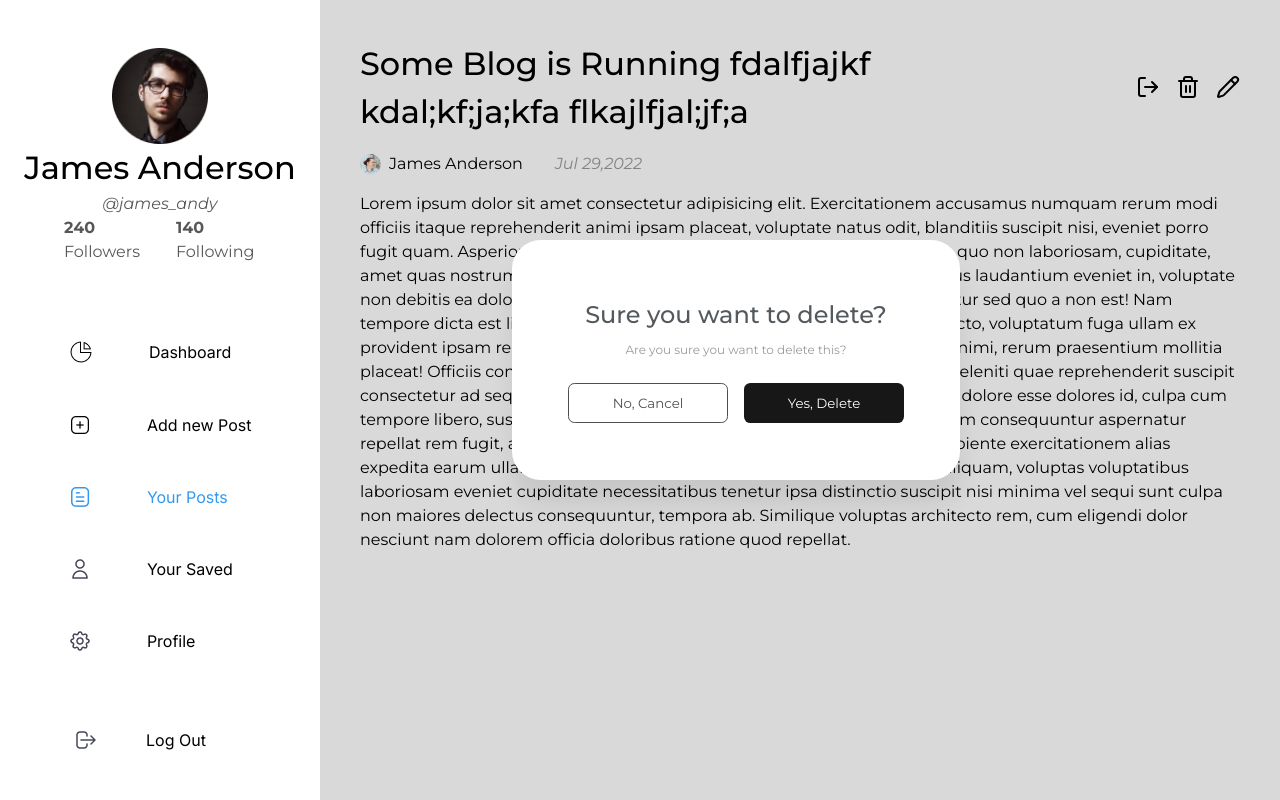
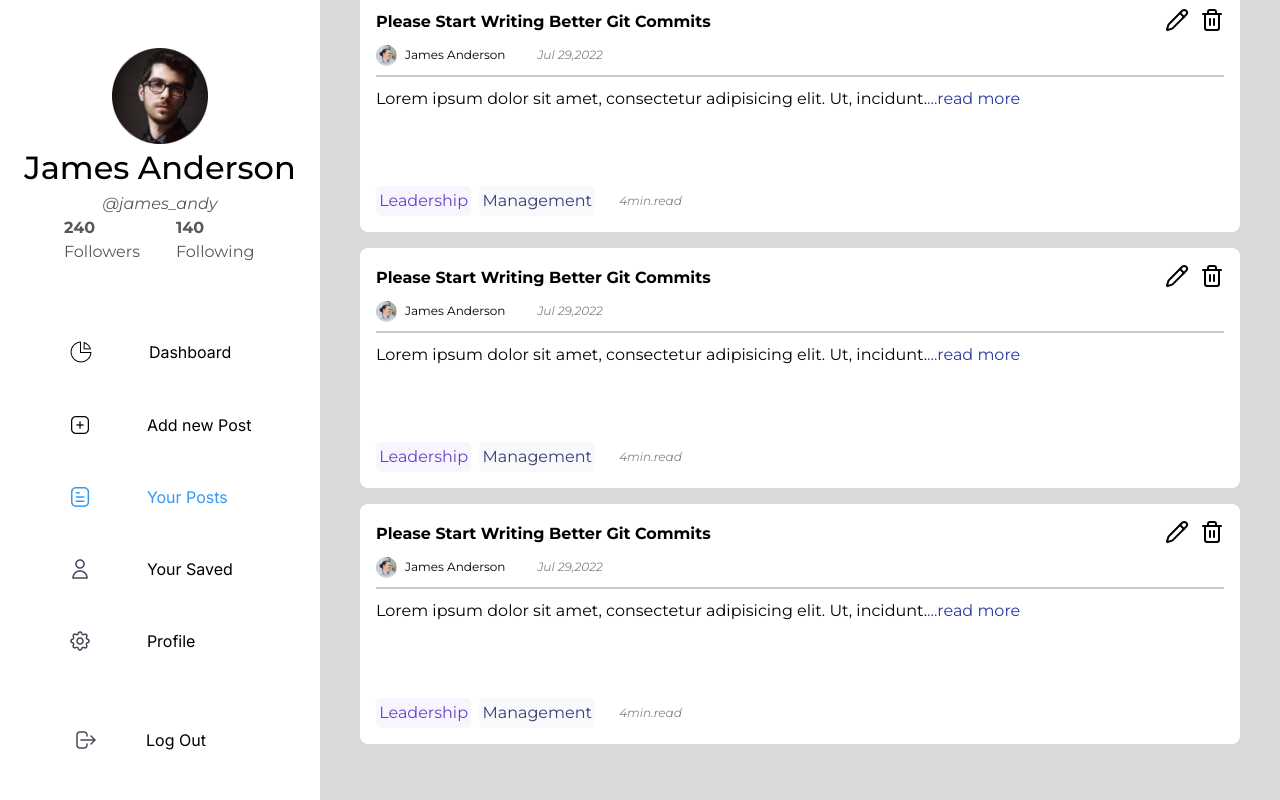
Before and after one commit to Tanish-Mishra/dhondhi-assignment-frontend, a React (Vite) app: page / in a window 1280 px wide. Built offline with nearby package versions, Linux system fonts and the light colour scheme.

Commit message:
feat: scroll to end smooth behaviour added

```diff
--- a/src/components/Blogs/Blogs.jsx
+++ b/src/components/Blogs/Blogs.jsx
@@ -1,4 +1,4 @@
-import React,{useState} from 'react'
+import React,{useState,useRef,useEffect} from 'react'
 import styles from './Blogs.module.css'
 import BlogCard from '../BlogCard/BlogCard'
 import AddBlog from '../AddBlog/AddBlog'
@@ -13,13 +13,16 @@ const Blogs = () => {
  const [isPopupOpen,setIsPopupOpen] = useState(false)
  const [blogs,setBlogs] = useState([])
  const [readBlog,setReadBlog] = useState(false)
+ const messageEndRef = useRef(null)
+
+ useEffect(() => {
+    messageEndRef?.current?.scrollIntoView({ behavior: "smooth" });
+  }, [blogs])
+
   return (
 
-
-
-
     <>
-    {!readBlog ? <ReadBlog/> :
+    {readBlog ? <ReadBlog/> :
     <>
     <div className={styles.popup__container}>
     {  isPopupOpen &&   <AddBlog setIsPopupOpen={setIsPopupOpen}/>    }
@@ -36,6 +39,13 @@ const Blogs = () => {
         !blogs.length ?
       <div className={styles.blogs__container}>
          <BlogCard/>
+         <BlogCard/>
+         <BlogCard/>
+         <BlogCard/>
+         <BlogCard/>
+         <BlogCard/>
+         <BlogCard/>
+         <div ref={messageEndRef}></div>
       </div>
  : <div className={styles.popup__noblogs}>
    <div className={styles.popup__main_icon}>   <PencilRuler /></div>
--- a/src/components/Blogs/Blogs.module.css
+++ b/src/components/Blogs/Blogs.module.css
@@ -8,6 +8,8 @@
   display: flex;
   flex-direction: column;
   gap: var(--margin-small);
+  overflow: scroll;
+  scrollbar-width: none;
 }
 
 .blogs__header {
@@ -34,6 +36,11 @@
   scale: 1.04;
 }
 
+.blogs__container {
+    display: flex;
+    flex-direction: column;
+    gap: var(--margin-small);
+}
 .popup__container {
   position: fixed;
   top: 15%;
--- a/src/components/ReadBlog/ReadBlog.jsx
+++ b/src/components/ReadBlog/ReadBlog.jsx
@@ -1,4 +1,4 @@
-import React from "react";
+import React,{useState} from "react";
 import styles from "./ReadBlog.module.css";
 
 import MiniProfilePic from "/assets/images/mini_profile.png";
@@ -7,9 +7,12 @@ import { Pencil } from "lucide-react";
 import { LogOut } from "lucide-react";
 
 const ReadBlog = () => {
+    const [isPopupOpen,setIsPopupOpen] = useState(false)
   return (
     <div className={styles.blog}>
-        <ConfirmationPopup/>
+
+    {isPopupOpen && <ConfirmationPopup setIsPopupOpen={setIsPopupOpen} /> }
+
       <div className={styles.blog__header}>
         <h2>Some Blog is Running fdalfjajkfkdal;kf;ja;kfa flkajlfjal;jf;a</h2>
 
@@ -17,7 +20,9 @@ const ReadBlog = () => {
           <button>
             <LogOut />
           </button>
-          <button>
+          <button onClick={()=>{
+                setIsPopupOpen(true)
+          }}>
             <Trash2 />
           </button>
           <button>
@@ -56,25 +61,77 @@ const ReadBlog = () => {
         distinctio suscipit nisi minima vel sequi sunt culpa non maiores
         delectus consequuntur, tempora ab. Similique voluptas architecto rem,
         cum eligendi dolor nesciunt nam dolorem officia doloribus ratione quod
-        repellat.
+        repellat. Lorem ipsum dolor sit amet consectetur adipisicing elit. Ullam
+        reprehenderit, magni neque maxime voluptas velit hic debitis facere cum,
+        modi tempora nulla delectus itaque, laudantium dolor commodi ipsum
+        incidunt necessitatibus sapiente error pariatur eveniet nihil! Saepe,
+        distinctio quod voluptatem autem quo nulla animi repudiandae velit
+        ratione dolorem, sapiente natus? Voluptatem est pariatur, ad dicta ipsum
+        nobis asperiores perspiciatis! Quia, accusamus laboriosam. Quasi nostrum
+        voluptatibus molestiae, sint impedit necessitatibus tempore deleniti
+        soluta modi labore dolore officiis iure et consequuntur, obcaecati
+        libero odio quos illum ab explicabo magnam! Magnam pariatur est ipsam
+        cupiditate veniam quod repudiandae soluta ipsa numquam? Quia assumenda
+        exercitationem debitis, obcaecati in dolorem! Commodi provident dolorum
+        deserunt, blanditiis odio aliquam consequuntur doloremque temporibus
+        veniam dolores, aliquid ex ipsa molestias quis reprehenderit maiores
+        sint? Natus optio et aperiam tempore, numquam dolorem. Dolorum magnam
+        distinctio a. Quis voluptates quisquam reprehenderit saepe, nulla ipsam
+        minima dolores est, consequuntur velit atque ipsum reiciendis asperiores
+        laboriosam nisi molestiae! Alias, doloribus nulla repudiandae blanditiis
+        ex culpa, obcaecati praesentium ducimus accusantium modi quis saepe
+        velit officia deleniti consectetur explicabo quidem? Aliquam, suscipit
+        ducimus? In accusantium facilis quos deleniti debitis, veritatis sit
+        vitae enim corrupti sequi praesentium quasi dicta atque, porro aperiam
+        pariatur rem delectus. Atque, laborum saepe harum sint deleniti sequi
+        eaque, veniam omnis vel natus neque quod beatae fuga. Nemo, consequatur
+        fuga! Ad sequi dolore minus labore. Animi laborum recusandae, dolore
+        eligendi ea ducimus ipsa distinctio similique, saepe, soluta obcaecati
+        doloribus quidem tenetur aut ullam porro illo magni nesciunt a! Ad at
+        magni facilis nisi velit ducimus impedit maiores iusto pariatur,
+        voluptatem voluptatibus. Libero in animi laborum dolorum voluptates,
+        explicabo dolore rerum cupiditate sapiente inventore, pariatur
+        laudantium modi illo omnis deleniti? Consectetur minima ullam voluptatum
+        quibusdam ad deleniti tempore quos at facilis quod earum dignissimos, id
+        atque corporis, laboriosam repellendus non temporibus distinctio porro
+        blanditiis iure ipsum doloribus. Est reiciendis suscipit unde illum
+        inventore! Dignissimos voluptas veniam, quas iusto incidunt rerum alias
+        reiciendis, blanditiis delectus, modi consectetur cum! Odio repudiandae
+        mollitia quidem impedit, est nesciunt iste illum officia dolorem
+        doloribus dolore similique, nemo exercitationem ad omnis! Dolor
+        voluptatum tempore odio laborum quibusdam ipsum libero quis, eius
+        laudantium, officiis sint illum nesciunt. Mollitia voluptatum sapiente
+        reiciendis dolores et iure qui ad inventore explicabo voluptate
+        provident aut accusantium impedit nisi placeat, quibusdam illo
+        repellendus necessitatibus eius iusto! Eos nihil enim nesciunt a omnis,
+        repellat, perspiciatis sunt harum ipsam, ad corporis soluta saepe et
+        quod recusandae incidunt consectetur facere modi beatae! Eveniet ducimus
+        minima sunt reiciendis omnis dicta, aliquam eum explicabo! Similique sit
+        est, libero deserunt eum ea optio atque in ipsam quidem impedit iusto
+        fugit consequuntur laudantium ab, voluptatem eligendi, hic expedita eius
+        quo minima maiores! Laboriosam officia, quidem harum molestiae aut
+        praesentium animi accusantium mollitia, fuga debitis quasi. Ratione
+        excepturi voluptas quas, quis quisquam ex suscipit harum sed, aspernatur
+        est debitis nisi, ipsam neque tempora nesciunt. Ducimus numquam, iure
+        quisquam saepe quia distinctio. Totam fuga accusantium veniam. Error nam
+        consequatur, magni magnam sit fuga iure possimus culpa vero repellendus
+        accusantium perferendis eligendi dolor repudiandae excepturi asperiores?
       </p>
     </div>
   );
 };
 
-const ConfirmationPopup = () => {
-  return <div className={styles.confirmation_popup}>
-  <h2>Sure you want to delete?</h2>
-  <span>Are you sure you want to delete this?</span>
-  <div className={styles.confirmation_popup_btn_container}>
-   <button>
-    No, Cancel
-   </button>
-   <button>
-    Yes, Delete
-   </button>
-  </div>
-  </div>
+const ConfirmationPopup = ({setIsPopupOpen}) => {
+  return (
+    <div className={styles.confirmation_popup}>
+      <h2>Sure you want to delete?</h2>
+      <span>Are you sure you want to delete this?</span>
+      <div className={styles.confirmation_popup_btn_container}>
+        <button onClick={()=>{setIsPopupOpen(false)}}>No, Cancel</button>
+        <button>Yes, Delete</button>
+      </div>
+    </div>
+  );
 };
 
 export default ReadBlog;
```
